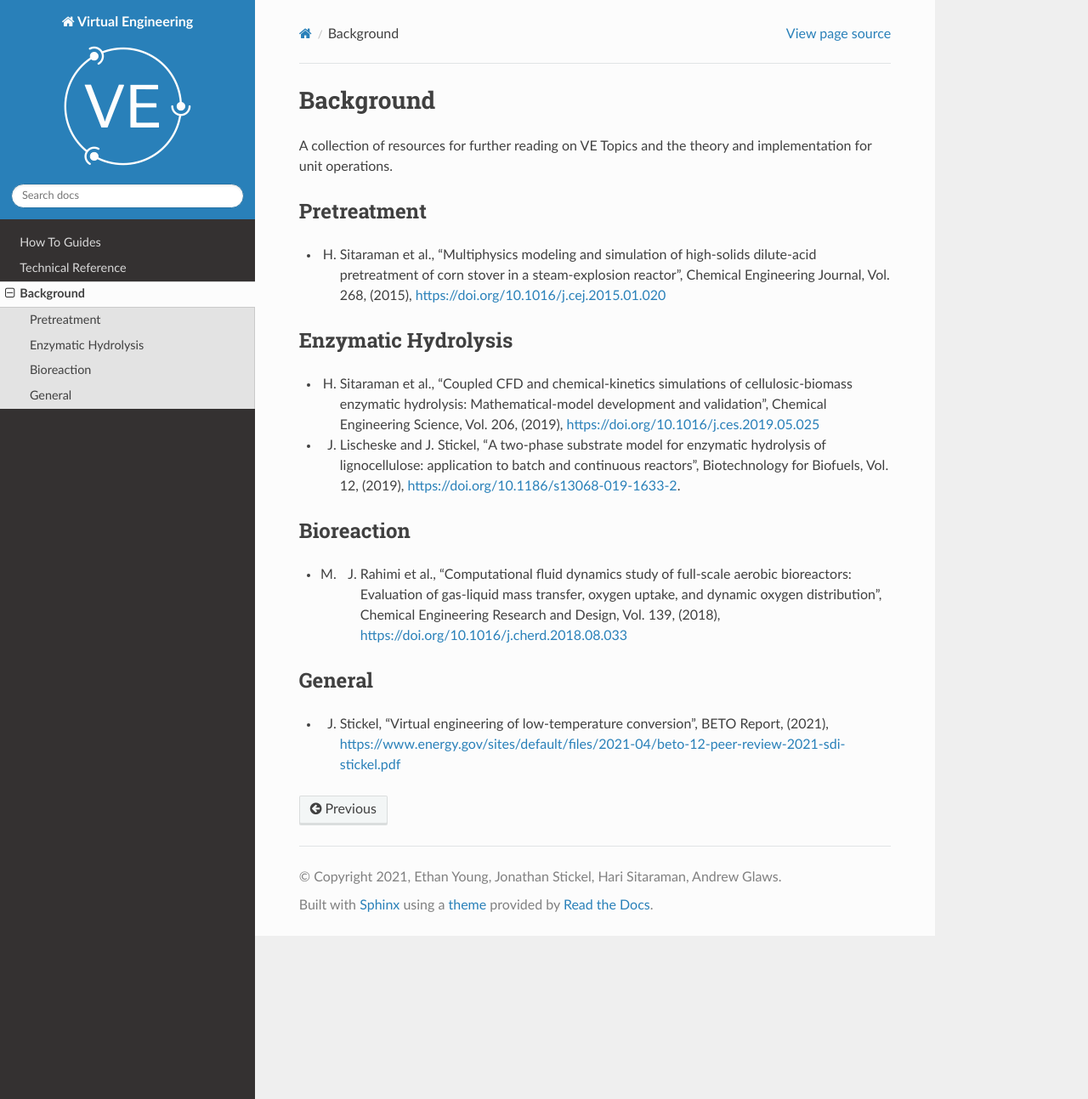
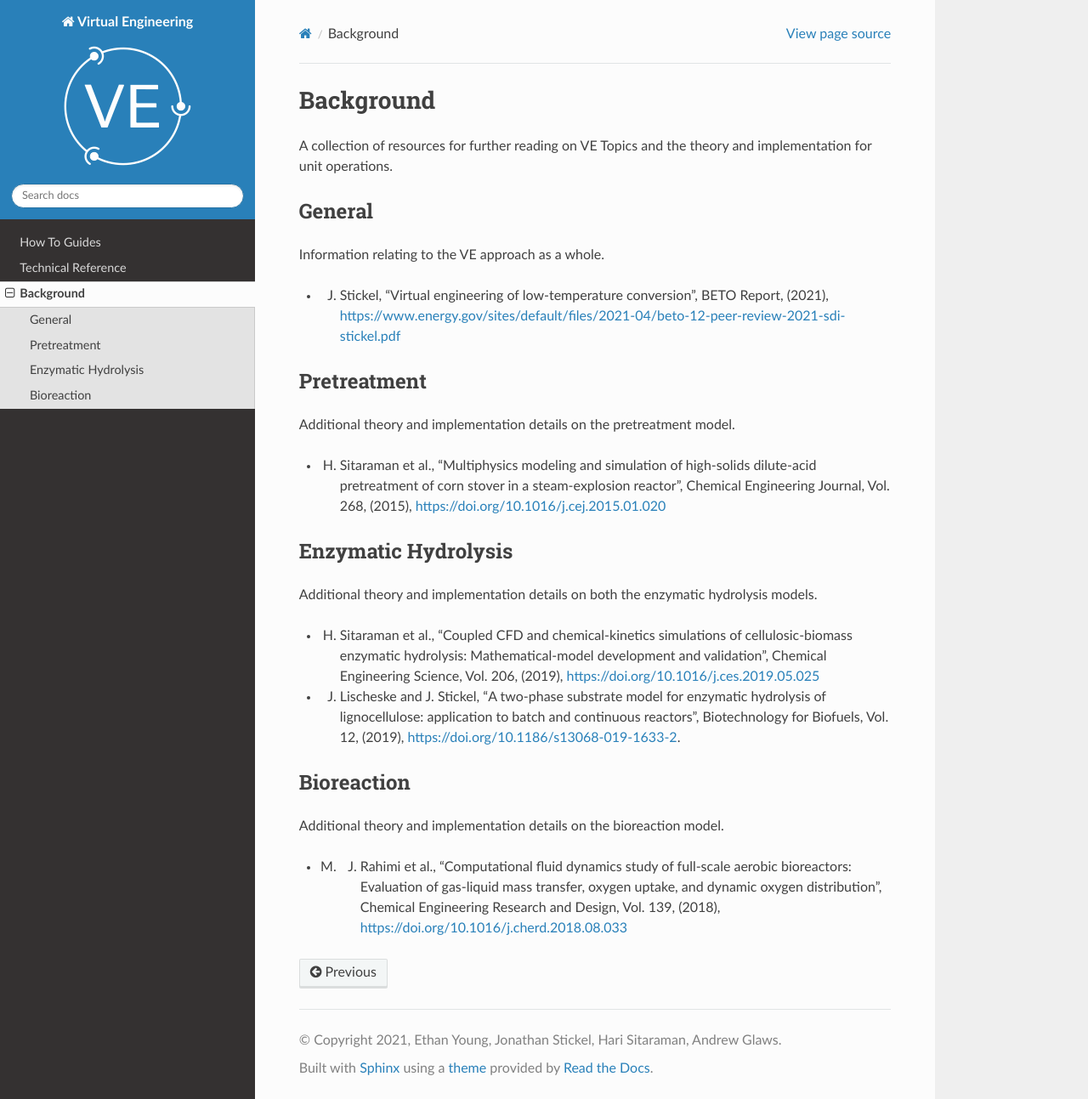
Before and after one commit to NREL/VirtualEngineering, a Sphinx documentation site: the page built from docs/background/index.rst, in a window 1280 px wide and 1293 px high. Shown: the whole window at 85% size. Built offline with Sphinx 7.4.7 and the Read the Docs theme 2.0.0, drawn with Linux system fonts in a browser that asks for light colours.

Commit message:
minor formatting changes

```diff
--- a/docs/background/index.rst
+++ b/docs/background/index.rst
@@ -3,8 +3,18 @@ Background
 
 A collection of resources for further reading on VE Topics and the theory and implementation for unit operations.
 
+General
+-------
+
+Information relating to the VE approach as a whole.
+
+* J. Stickel, "Virtual engineering of low-temperature conversion", BETO Report, (2021), https://www.energy.gov/sites/default/files/2021-04/beto-12-peer-review-2021-sdi-stickel.pdf
+
+
 Pretreatment
 ------------
+
+Additional theory and implementation details on the pretreatment model.
 
 * H. Sitaraman et al., "Multiphysics modeling and simulation of high-solids dilute-acid pretreatment of corn stover in a steam-explosion reactor", Chemical Engineering Journal, Vol. 268, (2015), https://doi.org/10.1016/j.cej.2015.01.020
 
@@ -12,12 +22,17 @@ Pretreatment
 Enzymatic Hydrolysis
 --------------------
 
+Additional theory and implementation details on both the enzymatic hydrolysis models.
+
 * H. Sitaraman et al., "Coupled CFD and chemical-kinetics simulations of cellulosic-biomass enzymatic hydrolysis: Mathematical-model development and validation", Chemical Engineering Science, Vol. 206, (2019), https://doi.org/10.1016/j.ces.2019.05.025
 
 * J. Lischeske and J. Stickel, "A two-phase substrate model for enzymatic hydrolysis of lignocellulose: application to batch and continuous reactors", Biotechnology for Biofuels, Vol. 12, (2019), https://doi.org/10.1186/s13068-019-1633-2.
 
+
 Bioreaction
 -----------
+
+Additional theory and implementation details on the bioreaction model.
 
 * M. J. Rahimi et al., "Computational fluid dynamics study of full-scale aerobic bioreactors: Evaluation of gas-liquid mass transfer, oxygen uptake, and dynamic oxygen distribution", Chemical Engineering Research and Design, Vol. 139, (2018), https://doi.org/10.1016/j.cherd.2018.08.033
 
```
Also changed, not shown: other parts of docs/background/index.rst (+0 -5 lines), docs/README.md (+0 -1 lines).
